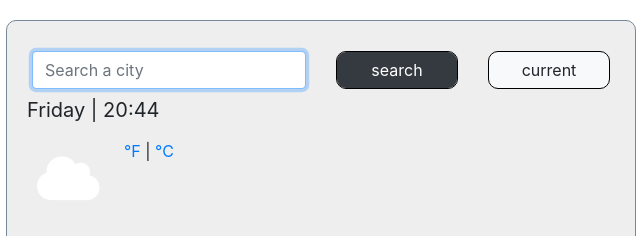
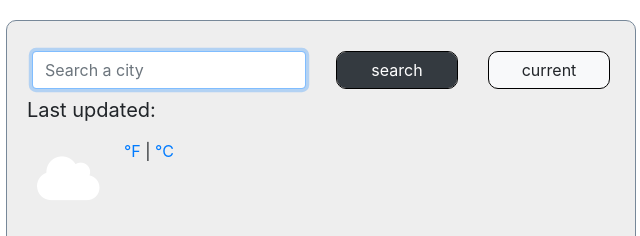
Before and after one commit to kelsi-will/weather-app, a plain HTML site: page index.html in a window 1280 px wide. Shown: the top 236 px of the page, 319-959 px from the left. Drawn offline with nearby package versions, Linux system fonts and the light colour scheme; no server answers.

Commit message:
Formatted date in JS

```diff
--- a/index.html
+++ b/index.html
@@ -52,7 +52,7 @@
         </form>
         <h1 id="city"></h1>
         <ul>
-          <li id="date"></li>
+          <li>Last updated: <span id="date"></span></li>
           <li id="weather-description"></li>
         </ul>
         <div class="row">
@@ -125,8 +125,8 @@
       </div>
       <div class="github-link">
         <a href="https://github.com/kelsi-will/weather-app" target="_blank">
-          Open-source code</a
-        >
+          Open-source code
+        </a>
         by Kelsi Williams
       </div>
     </div>
--- a/src/script.js
+++ b/src/script.js
@@ -1,14 +1,7 @@
-function formatDate(now) {
-  let hours = now.getHours();
-  if (hours < 10) {
-    hours = `0${hours}`;
-  }
-  let minutes = now.getMinutes();
-  if (minutes < 10) {
-    minutes = `0${minutes}`;
-  }
+function formatDate(timestamp) {
+  let date = new Date(timestamp);
 
-  let dayIndex = now.getDay();
+  let dayIndex = date.getDay();
   let days = [
     "Sunday",
     "Monday",
@@ -20,11 +13,12 @@ function formatDate(now) {
   ];
   let day = days[dayIndex];
 
-  return (dateElement.innerHTML = `${day} | ${hours}:${minutes}`);
+  return `${day} ${date.toLocaleString("en-US", {
+    hour: "numeric",
+    minute: "numeric",
+    hour12: true,
+  })}`;
 }
-let dateElement = document.querySelector("#date");
-let now = new Date();
-dateElement.innerHTML = formatDate(now);
 
 function displayWeather(response) {
   document.querySelector("#city").innerHTML = response.data.name;
@@ -37,13 +31,16 @@ function displayWeather(response) {
     response.data.main.feels_like
   )}°</strong>`;
   document.querySelector("#weather-description").innerHTML =
-    response.data.weather[0].main;
+    response.data.weather[0].description;
   document.querySelector(
     "#humidity"
   ).innerHTML = `Humidity: ${response.data.main.humidity}%`;
   document.querySelector("#wind").innerHTML = `Wind: ${Math.round(
     response.data.wind.speed
   )} mph`;
+  document.querySelector("#date").innerHTML = formatDate(
+    response.data.dt * 1000
+  );
 }
 
 function searchCity(city) {
--- a/src/style.css
+++ b/src/style.css
@@ -54,6 +54,9 @@ li {
   list-style: none;
   line-height: 22px;
   font-size: 20px;
+}
+
+li:first-letter {
   text-transform: capitalize;
 }
 .units {
```
